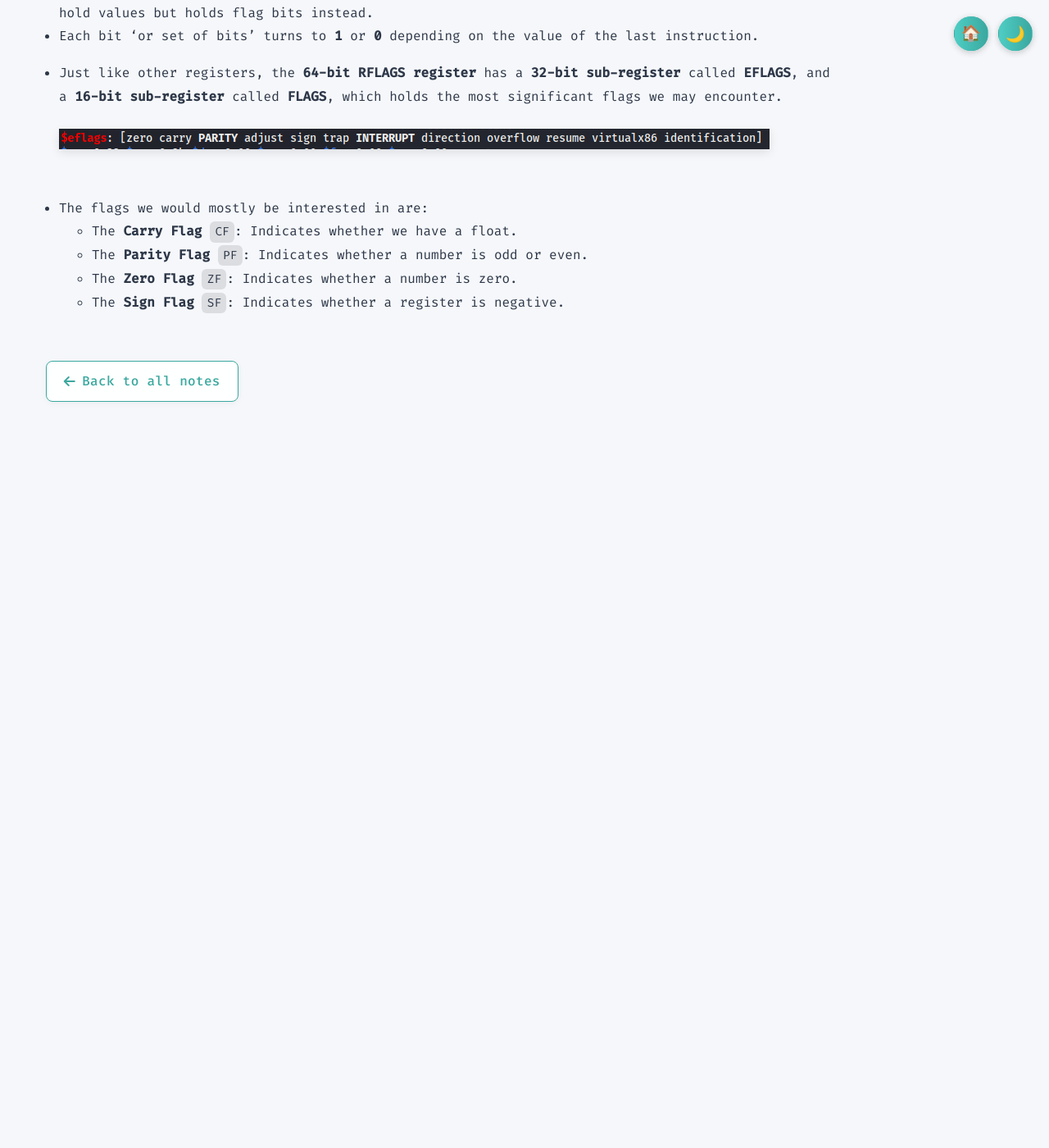
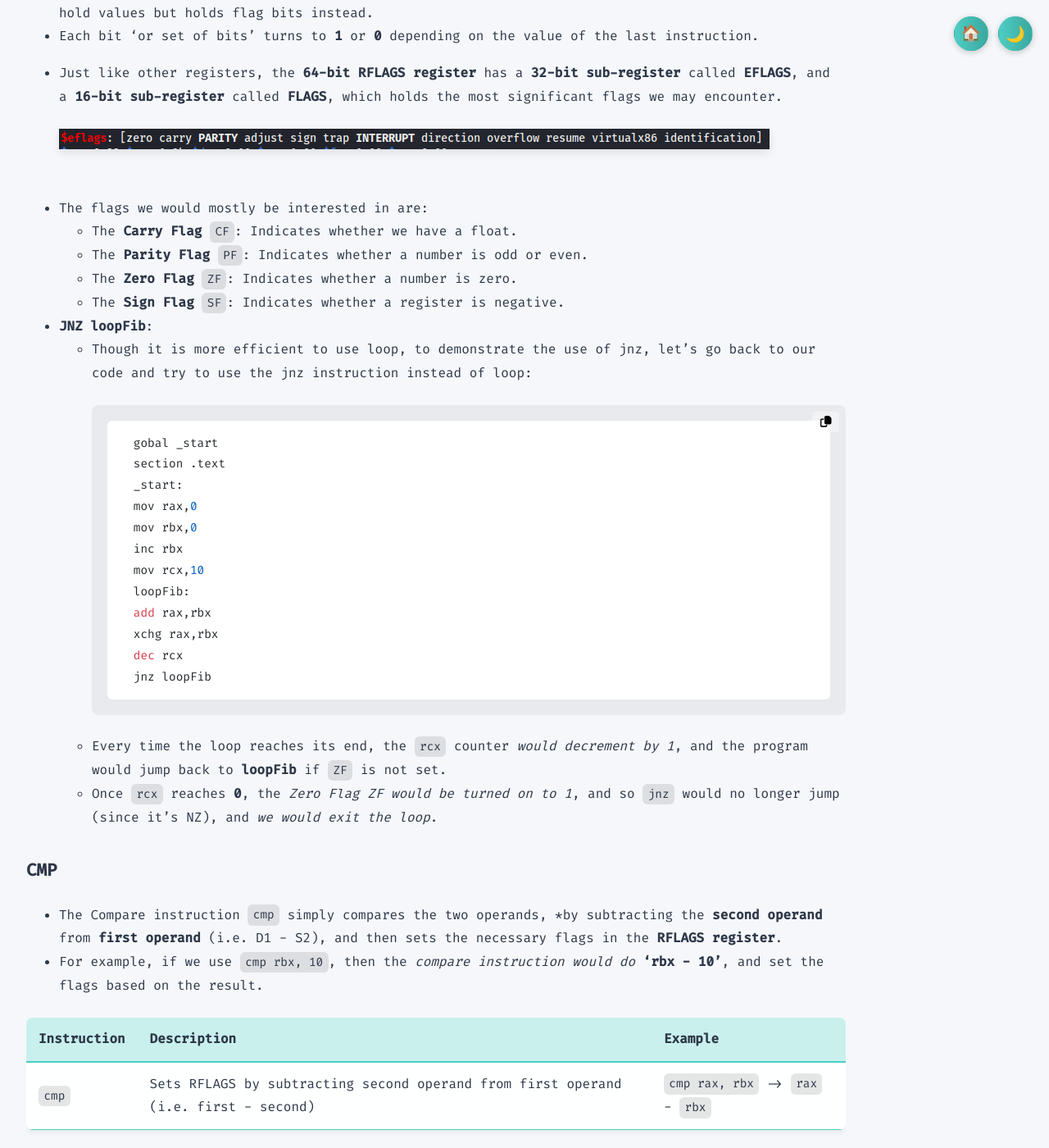
Before and after one commit to PathogenicKatt/PathogenicKatt.github.io, a Jekyll site: the page built from _notes/intro-to-assembly.md, in a window 1280 px wide and 1400 px high, scrolled down 36179 px. Shown: the whole window at 82% size. Built offline with Jekyll 4.4.1, drawn with Linux system fonts in a browser that asks for light colours; before the commit the page ends 36717 px from its top, so only the background shows below that.

Commit message:
Update assembly notes

````diff
--- a/_notes/intro-to-assembly.md
+++ b/_notes/intro-to-assembly.md
@@ -1094,3 +1094,42 @@ nasm -f elf64 basic.s
     - The **Parity Flag** <code>PF</code>: Indicates whether a number is odd or even.
     - The **Zero Flag** <code>ZF</code>: Indicates whether a number is zero.
     - The **Sign Flag** <code>SF</code>: Indicates whether a register is negative.
+- **JNZ loopFib**:
+    - Though it is more efficient to use loop, to demonstrate the use of jnz, let's go back to our code and try to use the jnz instruction instead of loop:
+    ```nasm
+    gobal _start
+    section .text
+    _start:
+        mov rax,0
+        mov rbx,0
+        inc rbx
+        mov rcx,10
+    loopFib:
+        add rax,rbx
+        xchg rax,rbx
+        dec rcx
+        jnz loopFib
+    ```
+    - Every time the loop reaches its end, the <code>rcx</code> counter *would decrement by 1*, and the program would jump back to **loopFib** if <code>ZF</code> is not set.
+    - Once <code>rcx</code> reaches **0**, the *Zero Flag ZF would be turned on to 1*, and so <code>jnz</code> would no longer jump (since it's NZ), and *we would exit the loop*.
+<br>
+
+### CMP
+- The Compare instruction <code>cmp</code> simply compares the two operands, *by subtracting the **second operand** from **first operand** (i.e. D1 - S2), and then sets the necessary flags in the **RFLAGS register**.
+- For example, if we use <code>cmp rbx, 10</code>, then the *compare instruction would do* **'rbx - 10'**, and set the flags based on the result.
+<table>
+<head>
+    <tr>
+        <th>Instruction</th>
+        <th>Description</th>
+        <th>Example</th>
+    </tr>
+</head>
+<body>
+    <tr>
+        <td><code>cmp</code></td>
+        <td>Sets RFLAGS by subtracting second operand from first operand (i.e. first - second)</td>
+        <td><code>cmp rax, rbx</code> -> <code>rax</code> - <code>rbx</code></td>
+    </tr>
+</body>
+</table>
````
